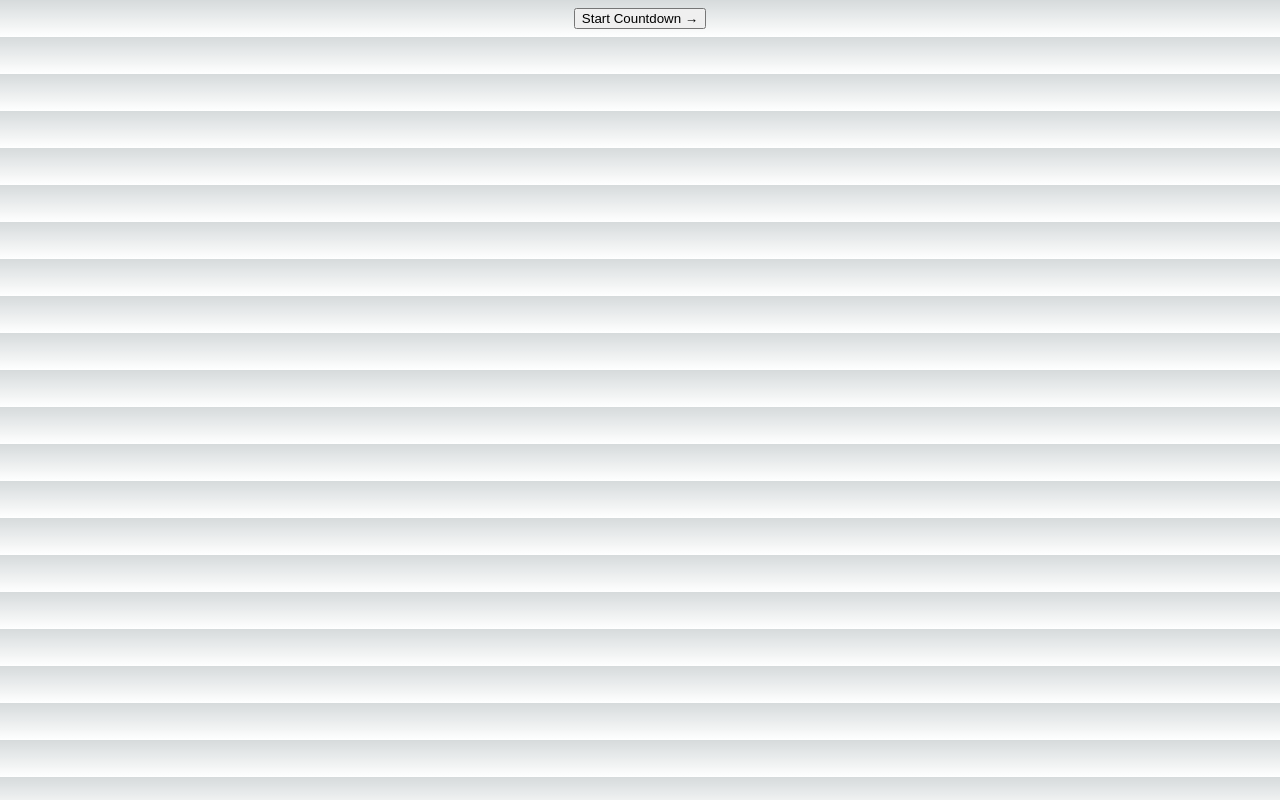
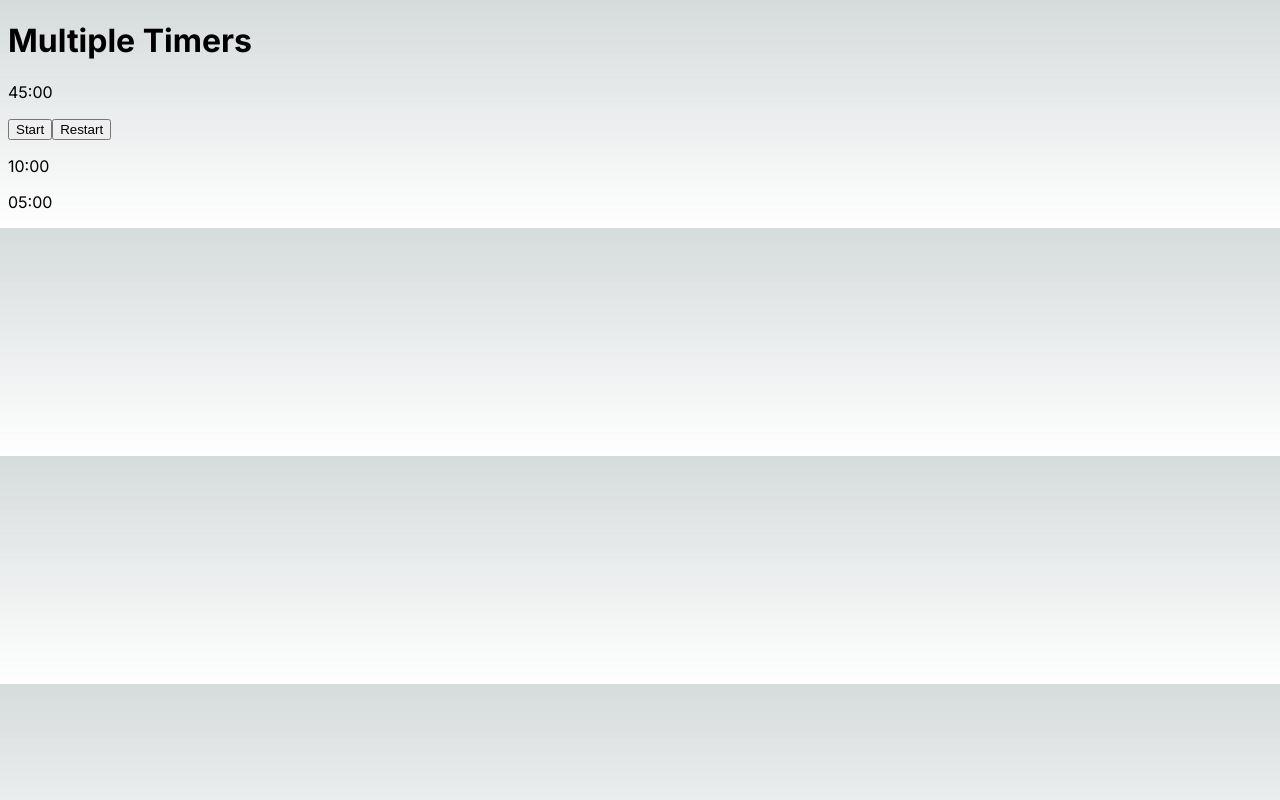
Before and after one commit to rakibul-wdp/mfs, a Next.js app: page / in a window 1280 px wide. Built offline with nearby package versions, Linux system fonts and the light colour scheme.

Commit message:
now timer is always counting

```diff
--- a/app/page.js
+++ b/app/page.js
@@ -1,32 +1,69 @@
 "use client";
 
-import Card from "@/components/Card";
-import { useState } from "react";
+import ControlButtons from "@/components/ControlButtons";
+import TimerDisplay from "@/components/TimerDisplay";
+import { useEffect, useState } from "react";
 
 export default function Home() {
-  const [startCountdown, setStartCountdown] = useState(false);
+  const timerDurations = [45 * 60, 10 * 60, 5 * 60]; // durations for each timer in seconds
+  const [activeTimerIndex, setActiveTimerIndex] = useState(0);
+  const [time, setTime] = useState(timerDurations[activeTimerIndex]);
+  const [isActive, setIsActive] = useState(false);
 
-  const handleStartClick = () => {
-    setStartCountdown(true);
+  useEffect(() => {
+    let interval;
+
+    if (isActive) {
+      interval = setInterval(() => {
+        setTime((prevTime) => {
+          if (prevTime > 0) {
+            return prevTime - 1;
+          } else {
+            clearInterval(interval);
+            setIsActive(false);
+
+            // Move to the next timer when the current one is finished
+            if (activeTimerIndex < timerDurations.length - 1) {
+              setActiveTimerIndex((prevIndex) => prevIndex + 1);
+              return timerDurations[activeTimerIndex + 1];
+            }
+
+            // Reset to the first timer if all timers are finished
+            setActiveTimerIndex(0);
+            return timerDurations[0];
+          }
+        });
+      }, 1000);
+    } else {
+      clearInterval(interval);
+    }
+
+    return () => {
+      clearInterval(interval);
+    };
+  }, [isActive, activeTimerIndex, timerDurations]);
+
+  const startTimer = () => {
+    setIsActive(true);
+  };
+
+  const restartTimer = () => {
+    setIsActive(false);
+    setTime(timerDurations[activeTimerIndex]);
+    startTimer();
   };
 
   return (
-    <div>
-      {startCountdown ? (
-        <Card
-          setStartCountdown={setStartCountdown}
-          startCountdown={startCountdown}
-        />
-      ) : (
-        <div className="flex items-center justify-center">
-          <button
-            className="bg-green-500 text-lg font-bold mt-14 px-5 py-2 rounded-lg"
-            onClick={handleStartClick}
-          >
-            Start Countdown &#8594;
-          </button>
-        </div>
-      )}
+    <div className="App">
+      <h1>Multiple Timers</h1>
+      <TimerDisplay time={time} />
+      <ControlButtons
+        onStart={startTimer}
+        onRestart={restartTimer}
+        isActive={isActive}
+      />
+      <TimerDisplay time={timerDurations[1]} />
+      <TimerDisplay time={timerDurations[2]} />
     </div>
   );
 }
--- a/components/Card.jsx
+++ /dev/null
@@ -1,87 +0,0 @@
-import { useEffect, useState } from "react";
-
-const Card = ({ startCountdown, setStartCountdown }) => {
-  const [mainTimeLeft, setMainTimeLeft] = useState(60 * 45);
-  const [tutorialTimeLeft, setTutorialTimeLeft] = useState(60 * 10);
-  const [solvingTimeLeft, setSolvingTimeLeft] = useState(60 * 5);
-  const [countdownStage, setCountdownStage] = useState(1);
-
-  useEffect(() => {
-    let interval;
-
-    if (startCountdown) {
-      interval = setInterval(() => {
-        setMainTimeLeft((prevTime) => (prevTime > 0 ? prevTime - 1 : 0));
-      }, 1000);
-    }
-
-    return () => clearInterval(interval);
-  }, [startCountdown]);
-
-  useEffect(() => {
-    if (mainTimeLeft === 0 && countdownStage === 1) {
-      // First countdown stage completed, start the second stage
-      setCountdownStage(2);
-      setStartCountdown(true);
-    }
-  }, [mainTimeLeft, countdownStage]);
-
-  useEffect(() => {
-    let interval;
-
-    if (startCountdown && countdownStage === 2) {
-      interval = setInterval(() => {
-        setTutorialTimeLeft((prevTime) => (prevTime > 0 ? prevTime - 1 : 0));
-      }, 1000);
-    }
-
-    return () => clearInterval(interval);
-  }, [startCountdown, countdownStage]);
-
-  useEffect(() => {
-    if (tutorialTimeLeft === 0 && countdownStage === 2) {
-      // Second countdown stage completed, start the third stage
-      setCountdownStage(3);
-      setStartCountdown(true);
-    }
-  }, [tutorialTimeLeft, countdownStage]);
-
-  useEffect(() => {
-    let interval;
-
-    if (startCountdown && countdownStage === 3) {
-      interval = setInterval(() => {
-        setSolvingTimeLeft((prevTime) => (prevTime > 0 ? prevTime - 1 : 0));
-      }, 1000);
-    }
-
-    return () => clearInterval(interval);
-  }, [startCountdown, countdownStage]);
-
-  const formatTime = (seconds) => {
-    const minutes = Math.floor(seconds / 60);
-    const remainingSeconds = seconds % 60;
-
-    const formattedTime = `${minutes}:${
-      remainingSeconds < 10 ? "0" : ""
-    }${remainingSeconds}`;
-
-    return formattedTime;
-  };
-
-  return (
-    <section className="flex items-center justify-center gap-14 mt-14">
-      <div className="bg-green-700 text-white text-4xl font-bold rounded-lg p-14">
-        {formatTime(mainTimeLeft)}
-      </div>
-      <div className="bg-yellow-400 text-black text-4xl font-bold rounded-lg p-14">
-        {formatTime(tutorialTimeLeft)}
-      </div>
-      <div className="bg-red-500 text-white text-4xl font-bold rounded-lg p-14">
-        {formatTime(solvingTimeLeft)}
-      </div>
-    </section>
-  );
-};
-
-export default Card;
--- /dev/null
+++ b/components/ControlButtons.jsx
@@ -0,0 +1,12 @@
+const ControlButtons = ({ onStart, onRestart, isActive }) => {
+  return (
+    <div>
+      <button onClick={onStart} disabled={isActive}>
+        Start
+      </button>
+      <button onClick={onRestart}>Restart</button>
+    </div>
+  );
+};
+
+export default ControlButtons;
--- /dev/null
+++ b/components/TimerDisplay.jsx
@@ -0,0 +1,14 @@
+const TimerDisplay = ({ time }) => {
+  const formatTime = (timeInSeconds) => {
+    const minutes = Math.floor(timeInSeconds / 60);
+    const seconds = timeInSeconds % 60;
+    return `${String(minutes).padStart(2, "0")}:${String(seconds).padStart(
+      2,
+      "0"
+    )}`;
+  };
+
+  return <p>{formatTime(time)}</p>;
+};
+
+export default TimerDisplay;
```
